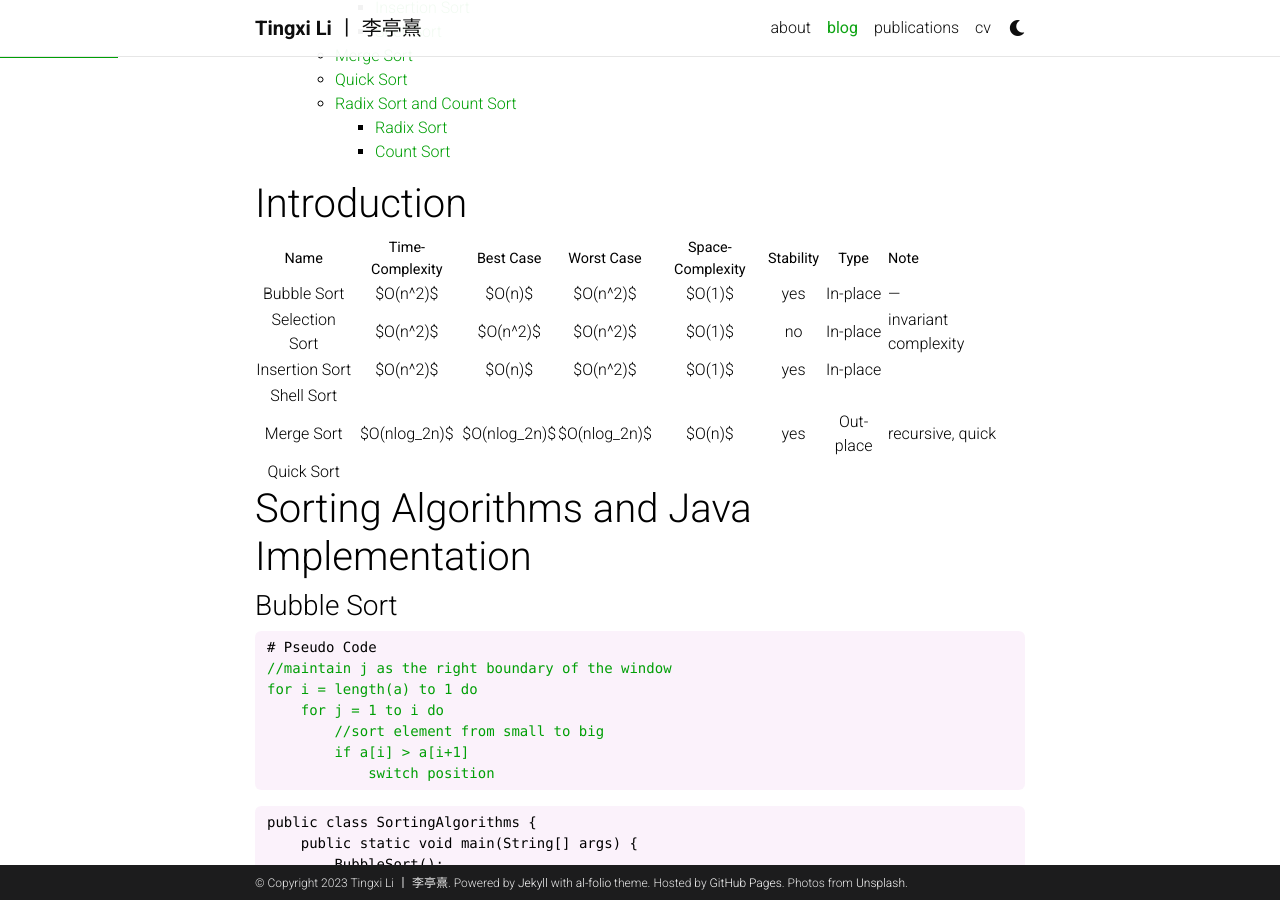
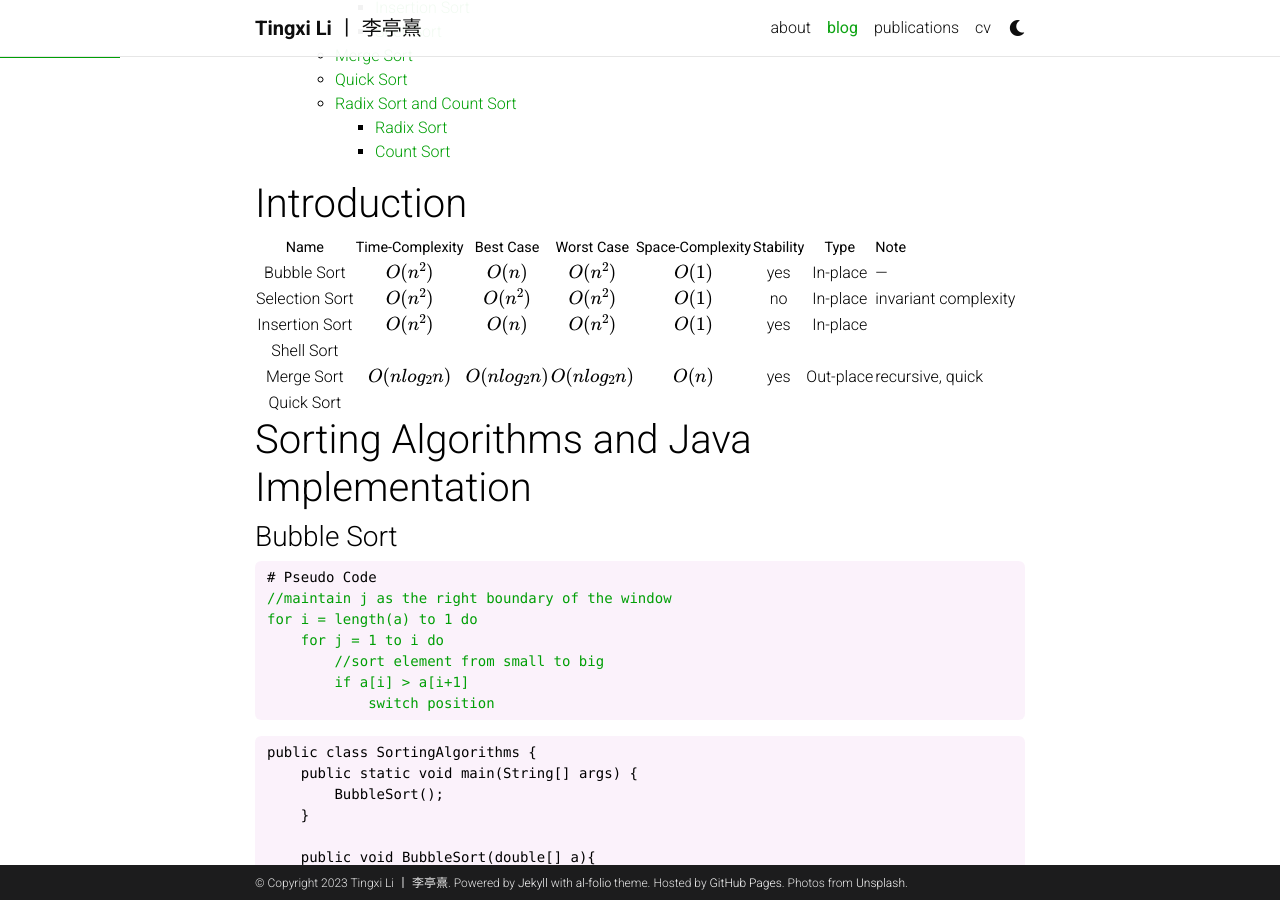
Before and after one commit to tinzzyli/tinzzyli.github.io, a Jekyll site: the page built from _posts/2023-02-27-data-structure_1.md, in a window 1280 px wide and 900 px high, scrolled down 363 px. Built offline with Jekyll 4.4.1, drawn with Linux system fonts in a browser that asks for light colours; comment, search, counter and statistics services are not loaded; a style sheet for code colours, icons or effects is not loaded; some of the changed text lies outside the part shown.

Commit message:
fixed math symbols O(n) in chart

```diff
--- a/_posts/2023-02-27-data-structure_1.md
+++ b/_posts/2023-02-27-data-structure_1.md
@@ -24,11 +24,11 @@ categories: Lecture-Notes
 
 |Name|Time-Complexity|Best Case|Worst Case|Space-Complexity|Stability|Type|Note|
 |:---:|:---:|:---:|:---:|:---:|:---:|:---:|---|
-|Bubble Sort|$O(n^2)$|$O(n)$|$O(n^2)$|$O(1)$|yes|In-place|---|
-|Selection Sort|$O(n^2)$|$O(n^2)$|$O(n^2)$|$O(1)$|no|In-place|invariant complexity|
-|Insertion Sort|$O(n^2)$|$O(n)$|$O(n^2)$|$O(1)$|yes|In-place|
+|Bubble Sort|$$O(n^2)$$|$$O(n)$$|$$O(n^2)$$|$$O(1)$$|yes|In-place|---|
+|Selection Sort|$$O(n^2)$$|$$O(n^2)$$|$$O(n^2)$$|$$O(1)$$|no|In-place|invariant complexity|
+|Insertion Sort|$$O(n^2)$$|$$O(n)$$|$$O(n^2)$$|$$O(1)$$|yes|In-place|
 |Shell Sort|
-|Merge Sort|$O(nlog_2n)$|$O(nlog_2n)$|$O(nlog_2n)$|$O(n)$|yes|Out-place|recursive, quick|
+|Merge Sort|$$O(nlog_2n)$$|$$O(nlog_2n)$$|$$O(nlog_2n)$$|$$O(n)$$|yes|Out-place|recursive, quick|
 |Quick Sort|
 
 # Sorting Algorithms and Java Implementation
```
Also changed, not shown: other parts of _posts/2023-02-27-data-structure_1.md (+6 -5 lines).
